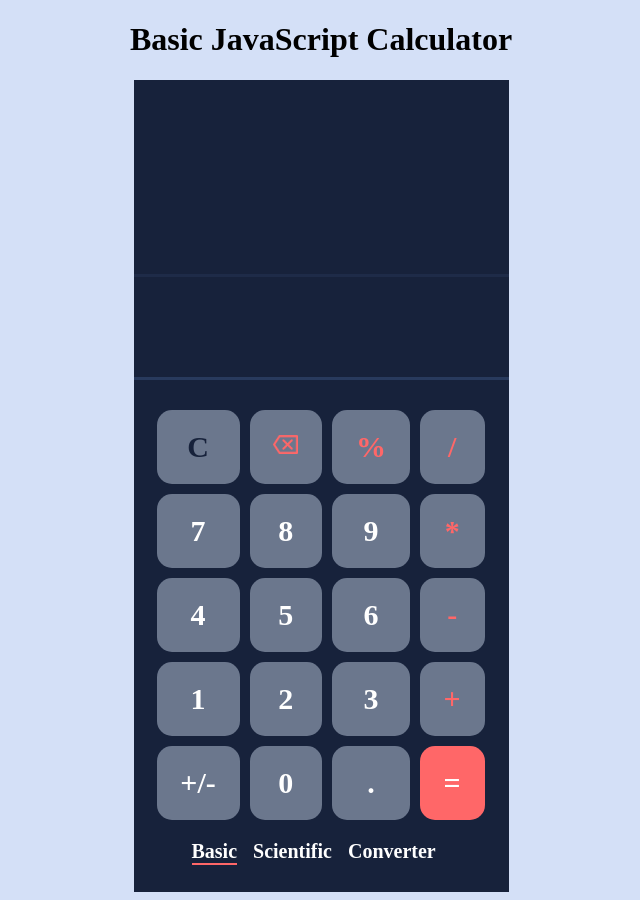
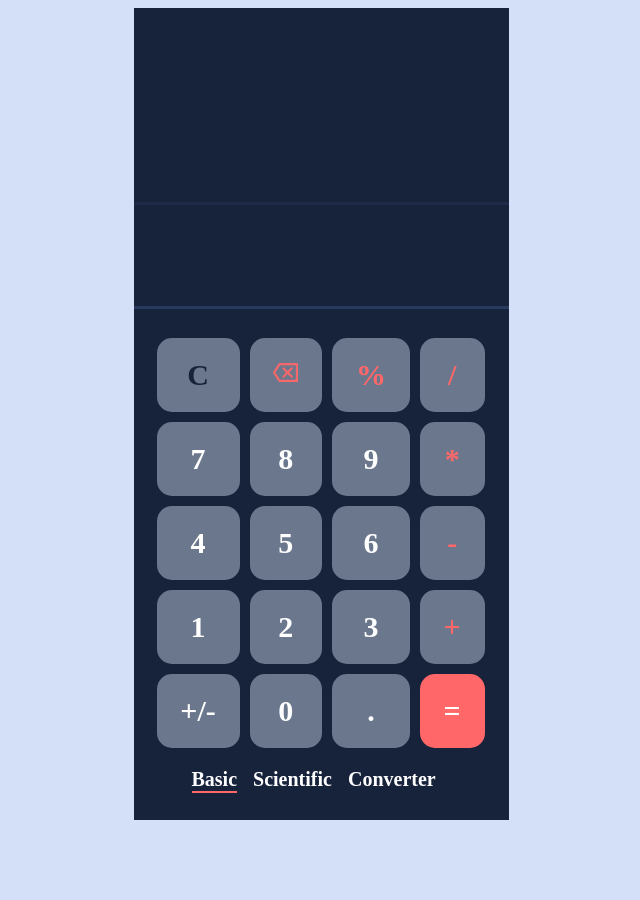
Before and after one commit to oscar-ekeyekwu/basicJavaScriptCalculator, a plain HTML site: page index.html in a window 1280 px wide. Shown: the whole page, without its empty margins (319-959 px from the left). After the commit the page ends 828 px from the top, so only its background shows below. Drawn offline with Linux system fonts and the light colour scheme.

Commit message:
removed h1 heading  tag

```diff
--- a/index.html
+++ b/index.html
@@ -7,7 +7,6 @@
     <link rel="stylesheet" href="style.css" />
   </head>
   <body>
-    <h1>Basic JavaScript Calculator</h1>
     <div class="calculator">
       <div id="operation-screen">
         <p id="operation-holder"></p>
--- a/style.css
+++ b/style.css
@@ -1,9 +1,7 @@
 body {
   background: rgba(113, 154, 231, 0.3);
 }
-h1 {
-  text-align: center;
-}
+
 .calculator {
   display: block;
   position: relative;
```
